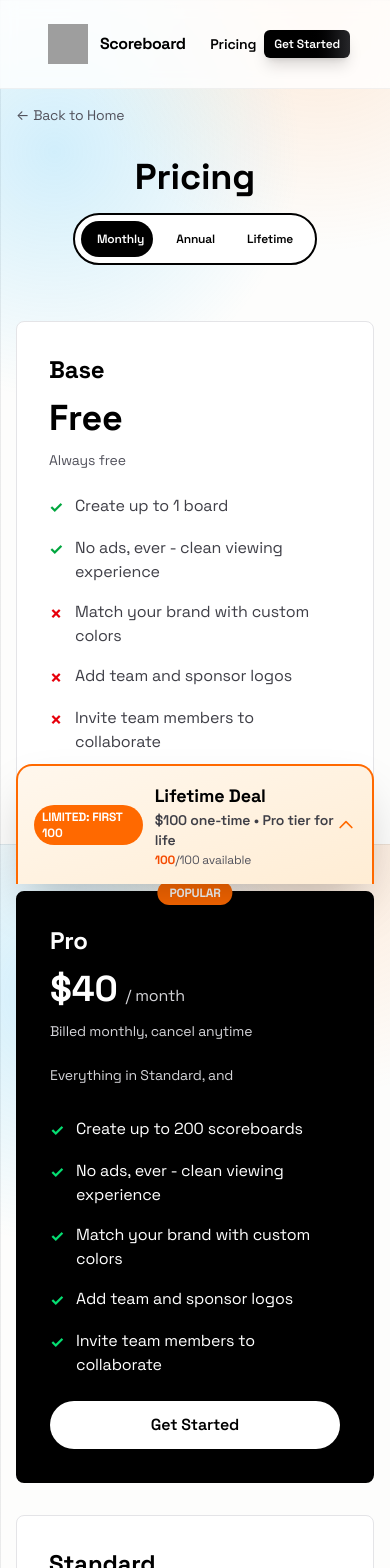
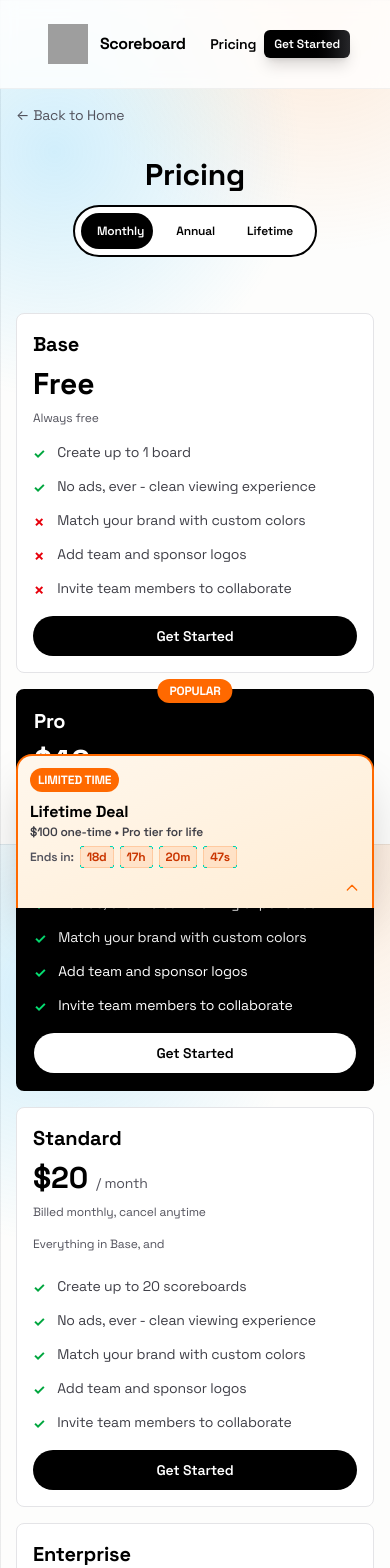
Before and after one commit to LocalsGG/scoreboard, a Next.js app: page /pricing in a window 390 px wide. Shown: the top 1568 px of the page. Built offline with nearby package versions, Linux system fonts and the light colour scheme; no server answers; grey boxes are pictures that could not be loaded.

Commit message:
pricing page fixes

```diff
--- a/app/(site)/pricing/PricingPageClient.tsx
+++ b/app/(site)/pricing/PricingPageClient.tsx
@@ -81,10 +81,39 @@ export function PricingPageClient() {
     return () => window.removeEventListener('hashchange', checkHash)
   }, [])
 
-  // Lifetime deal counter (100 available)
-  const lifetimeAvailable = 100
-  const lifetimeSold = 0 // This could be fetched from your backend
-  const lifetimeRemaining = lifetimeAvailable - lifetimeSold
+  // Countdown timer state
+  const [timeRemaining, setTimeRemaining] = useState<{
+    days: number
+    hours: number
+    minutes: number
+    seconds: number
+  } | null>(null)
+
+  // Countdown timer to Jan 1st 2026
+  useEffect(() => {
+    const endDate = new Date('2026-01-01T00:00:00Z').getTime()
+
+    const updateTimer = () => {
+      const now = new Date().getTime()
+      const distance = endDate - now
+
+      if (distance > 0) {
+        setTimeRemaining({
+          days: Math.floor(distance / (1000 * 60 * 60 * 24)),
+          hours: Math.floor((distance % (1000 * 60 * 60 * 24)) / (1000 * 60 * 60)),
+          minutes: Math.floor((distance % (1000 * 60 * 60)) / (1000 * 60)),
+          seconds: Math.floor((distance % (1000 * 60)) / 1000),
+        })
+      } else {
+        setTimeRemaining({ days: 0, hours: 0, minutes: 0, seconds: 0 })
+      }
+    }
+
+    updateTimer()
+    const interval = setInterval(updateTimer, 1000)
+
+    return () => clearInterval(interval)
+  }, [])
 
   const standardPrice = isAnnual ? 10 : 20
   const proPrice = isAnnual ? 20 : 40
@@ -181,8 +210,8 @@ export function PricingPageClient() {
         <span>←</span>
         <span>{isAuthenticated ? "Back to Dashboard" : "Back to Home"}</span>
       </Link>
-      <section className="flex flex-col items-center gap-4 sm:gap-6 text-center">
-        <h1 className="text-4xl sm:text-5xl lg:text-6xl font-black text-black">
+      <section className="flex flex-col items-center gap-3 sm:gap-4 lg:gap-6 text-center px-4 sm:px-0">
+        <h1 className="text-3xl sm:text-4xl lg:text-5xl xl:text-6xl font-black text-black">
           Pricing
         </h1>
         <PricingToggle
@@ -199,19 +228,19 @@ export function PricingPageClient() {
       </section>
 
 
-      <section className="grid gap-8 grid-cols-1 lg:grid-cols-4 max-w-7xl mx-auto w-full">
+      <section className="grid gap-4 sm:gap-6 lg:gap-8 grid-cols-1 md:grid-cols-2 lg:grid-cols-4 max-w-7xl mx-auto w-full">
         {/* Base Tier */}
-        <div className="flex flex-col gap-6 rounded-lg border border-zinc-200 bg-white p-8">
-          <div className="space-y-3">
-            <h2 className="text-2xl font-black text-black">Base</h2>
+        <div className="flex flex-col gap-4 sm:gap-6 rounded-lg border border-zinc-200 bg-white p-4 sm:p-6 lg:p-8">
+          <div className="space-y-2 sm:space-y-3">
+            <h2 className="text-xl sm:text-2xl font-black text-black">Base</h2>
             <div className="flex items-baseline gap-2">
-              <span className="text-4xl font-black text-black">Free</span>
+              <span className="text-3xl sm:text-4xl font-black text-black">Free</span>
             </div>
-            <p className="text-sm text-zinc-600">
+            <p className="text-xs sm:text-sm text-zinc-600">
               Always free
             </p>
           </div>
-          <ul className="flex flex-col gap-4 text-base">
+          <ul className="flex flex-col gap-3 sm:gap-4 text-sm sm:text-base">
             <li className="flex items-start gap-3">
               <span className="text-green-600 font-bold mt-0.5">✓</span>
               <span className="text-zinc-700">Create up to 1 board</span>
@@ -235,31 +264,31 @@ export function PricingPageClient() {
           </ul>
           <Link
             href="/auth"
-            className="mt-auto inline-flex items-center justify-center gap-2 rounded-full bg-black px-6 py-3 text-base font-semibold text-white transition-colors hover:bg-zinc-800"
+            className="mt-auto inline-flex items-center justify-center gap-2 rounded-full bg-black px-4 sm:px-6 py-2.5 sm:py-3 text-sm sm:text-base font-semibold text-white transition-colors hover:bg-zinc-800"
           >
             Get Started
           </Link>
         </div>
 
         {/* Pro Tier - Center */}
-        <div className="flex flex-col gap-6 rounded-lg border-2 border-black bg-black p-8 relative">
+        <div className="flex flex-col gap-4 sm:gap-6 rounded-lg border-2 border-black bg-black p-4 sm:p-6 lg:p-8 relative">
           <div className="absolute -top-3 left-1/2 -translate-x-1/2 px-3 py-1 rounded-full bg-orange-500 text-white text-xs font-bold uppercase">
             Popular
           </div>
-          <div className="space-y-3">
-            <h2 className="text-2xl font-black text-white">Pro</h2>
+          <div className="space-y-2 sm:space-y-3">
+            <h2 className="text-xl sm:text-2xl font-black text-white">Pro</h2>
             <div className="flex items-baseline gap-2">
-              <span className="text-4xl font-black text-white">${proPrice}</span>
-              <span className="text-base text-zinc-300">/ month</span>
+              <span className="text-3xl sm:text-4xl font-black text-white">${proPrice}</span>
+              <span className="text-sm sm:text-base text-zinc-300">/ month</span>
             </div>
-            <p className="text-sm text-zinc-300">
+            <p className="text-xs sm:text-sm text-zinc-300">
               {isAnnual ? 'Billed annually • Save 50%' : 'Billed monthly, cancel anytime'}
             </p>
           </div>
-          <p className="text-sm text-zinc-300 mb-2">
+          <p className="text-xs sm:text-sm text-zinc-300 mb-2">
             Everything in Standard, and
           </p>
-          <ul className="flex flex-col gap-4 text-base">
+          <ul className="flex flex-col gap-3 sm:gap-4 text-sm sm:text-base">
             <li className="flex items-start gap-3">
               <span className="text-green-400 font-bold mt-0.5">✓</span>
               <span className="text-white">Create up to 200 scoreboards</span>
@@ -284,28 +313,28 @@ export function PricingPageClient() {
           <button
             onClick={() => handleCheckout('pro')}
             disabled={loading === 'pro'}
-            className="mt-auto inline-flex items-center justify-center gap-2 rounded-full bg-white px-6 py-3 text-base font-semibold text-black transition-colors hover:bg-zinc-100 disabled:opacity-50 disabled:cursor-not-allowed"
+            className="mt-auto inline-flex items-center justify-center gap-2 rounded-full bg-white px-4 sm:px-6 py-2.5 sm:py-3 text-sm sm:text-base font-semibold text-black transition-colors hover:bg-zinc-100 disabled:opacity-50 disabled:cursor-not-allowed"
           >
             {loading === 'pro' ? 'Loading...' : 'Get Started'}
           </button>
         </div>
 
         {/* Standard Tier */}
-        <div className="flex flex-col gap-6 rounded-lg border border-zinc-200 bg-white p-8">
-          <div className="space-y-3">
-            <h2 className="text-2xl font-black text-black">Standard</h2>
+        <div className="flex flex-col gap-4 sm:gap-6 rounded-lg border border-zinc-200 bg-white p-4 sm:p-6 lg:p-8">
+          <div className="space-y-2 sm:space-y-3">
+            <h2 className="text-xl sm:text-2xl font-black text-black">Standard</h2>
             <div className="flex items-baseline gap-2">
-              <span className="text-4xl font-black text-black">${standardPrice}</span>
-              <span className="text-base text-zinc-600">/ month</span>
+              <span className="text-3xl sm:text-4xl font-black text-black">${standardPrice}</span>
+              <span className="text-sm sm:text-base text-zinc-600">/ month</span>
             </div>
-            <p className="text-sm text-zinc-600">
+            <p className="text-xs sm:text-sm text-zinc-600">
               {isAnnual ? 'Billed annually • Save 50%' : 'Billed monthly, cancel anytime'}
             </p>
           </div>
-          <p className="text-sm text-zinc-600 mb-2">
+          <p className="text-xs sm:text-sm text-zinc-600 mb-2">
             Everything in Base, and
           </p>
-          <ul className="flex flex-col gap-4 text-base">
+          <ul className="flex flex-col gap-3 sm:gap-4 text-sm sm:text-base">
             <li className="flex items-start gap-3">
               <span className="text-green-600 font-bold mt-0.5">✓</span>
               <span className="text-zinc-700">Create up to 20 scoreboards</span>
@@ -330,24 +359,24 @@ export function PricingPageClient() {
           <button
             onClick={() => handleCheckout('standard')}
             disabled={loading === 'standard'}
-            className="mt-auto inline-flex items-center justify-center gap-2 rounded-full bg-black px-6 py-3 text-base font-semibold text-white transition-colors hover:bg-zinc-800 disabled:opacity-50 disabled:cursor-not-allowed"
+            className="mt-auto inline-flex items-center justify-center gap-2 rounded-full bg-black px-4 sm:px-6 py-2.5 sm:py-3 text-sm sm:text-base font-semibold text-white transition-colors hover:bg-zinc-800 disabled:opacity-50 disabled:cursor-not-allowed"
           >
             {loading === 'standard' ? 'Loading...' : 'Get Started'}
           </button>
         </div>
 
         {/* Enterprise Tier */}
-        <div className="flex flex-col gap-6 rounded-lg border border-zinc-200 bg-white p-8">
-          <div className="space-y-3">
-            <h2 className="text-2xl font-black text-black">Enterprise</h2>
+        <div className="flex flex-col gap-4 sm:gap-6 rounded-lg border border-zinc-200 bg-white p-4 sm:p-6 lg:p-8">
+          <div className="space-y-2 sm:space-y-3">
+            <h2 className="text-xl sm:text-2xl font-black text-black">Enterprise</h2>
             <div className="flex items-baseline gap-2">
-              <span className="text-4xl font-black text-black">Let&apos;s talk</span>
+              <span className="text-2xl sm:text-3xl lg:text-4xl font-black text-black">Let&apos;s talk</span>
             </div>
-            <p className="text-sm text-zinc-600">
+            <p className="text-xs sm:text-sm text-zinc-600">
               Custom solutions for your team
             </p>
           </div>
-          <ul className="flex flex-col gap-4 text-base">
+          <ul className="flex flex-col gap-3 sm:gap-4 text-sm sm:text-base">
             <li className="flex items-start gap-3">
               <span className="text-green-600 font-bold mt-0.5">✓</span>
               <span className="text-zinc-700">Unlimited scoreboards</span>
@@ -371,7 +400,7 @@ export function PricingPageClient() {
           </ul>
           <Link
             href="mailto:contact@locals.gg"
-            className="mt-auto inline-flex items-center justify-center gap-2 rounded-full border-2 border-black bg-white px-6 py-3 text-base font-semibold text-black transition-colors hover:bg-zinc-50"
+            className="mt-auto inline-flex items-center justify-center gap-2 rounded-full border-2 border-black bg-white px-4 sm:px-6 py-2.5 sm:py-3 text-sm sm:text-base font-semibold text-black transition-colors hover:bg-zinc-50"
           >
             Contact Us
           </Link>
@@ -379,9 +408,9 @@ export function PricingPageClient() {
       </section>
 
       <section className="max-w-6xl mx-auto w-full">
-        <h2 className="text-2xl font-black text-black mb-8 text-center">Compare tiers & features</h2>
-        <div className="border border-zinc-200 rounded-lg overflow-hidden bg-white overflow-x-auto">
-          <div className="min-w-[600px]">
+        <h2 className="text-xl sm:text-2xl font-black text-black mb-4 sm:mb-6 lg:mb-8 text-center px-4">Compare tiers & features</h2>
+        <div className="border border-zinc-200 rounded-lg overflow-hidden bg-white overflow-x-auto mx-4 sm:mx-0">
+          <div className="min-w-[600px] sm:min-w-0">
             <div className="grid grid-cols-6 gap-2 sm:gap-4 p-3 sm:p-4 border-b border-zinc-200 bg-zinc-50">
               <div className="font-semibold text-black text-sm sm:text-base">Features</div>
               <div className="font-semibold text-black text-center text-xs sm:text-base">Base</div>
@@ -458,26 +487,26 @@ export function PricingPageClient() {
         </div>
       </section>
 
-      <section className="max-w-6xl mx-auto w-full flex flex-col gap-4 text-center">
-        <p className="text-sm text-zinc-600">
+      <section className="max-w-6xl mx-auto w-full flex flex-col gap-3 sm:gap-4 text-center px-4 sm:px-0">
+        <p className="text-xs sm:text-sm text-zinc-600">
           By subscribing, you agree to our Terms of Service. Subscriptions auto-renew until canceled. Cancel anytime, at least 24 hours prior to renewal to avoid additional charges. Manage your subscription through the platform you subscribed on.
         </p>
-        <p className="text-sm text-zinc-600">
-          Lifetime deal is limited to the first 100 customers. Lifetime access includes Pro tier features and all future updates. No refunds on lifetime purchases.
+        <p className="text-xs sm:text-sm text-zinc-600">
+          Lifetime deal ends January 1st, 2026. Lifetime access includes Pro tier features and all future updates. No refunds on lifetime purchases.
         </p>
-        <p className="text-sm text-zinc-600">
+        <p className="text-xs sm:text-sm text-zinc-600">
           All prices shown in US Dollars, excluding taxes. Applicable taxes will be calculated at checkout.
         </p>
       </section>
 
-      <section className="max-w-6xl mx-auto w-full flex flex-col items-center gap-4 text-center rounded-lg border border-zinc-200 bg-white p-8">
-        <h2 className="text-2xl font-black text-black">Looking for a custom solution?</h2>
-        <p className="text-base text-zinc-700 max-w-2xl">
+      <section className="max-w-6xl mx-auto w-full flex flex-col items-center gap-3 sm:gap-4 text-center rounded-lg border border-zinc-200 bg-white p-4 sm:p-6 lg:p-8 mx-4 sm:mx-0">
+        <h2 className="text-xl sm:text-2xl font-black text-black">Looking for a custom solution?</h2>
+        <p className="text-sm sm:text-base text-zinc-700 max-w-2xl">
           Let&apos;s talk about your specific needs and how we can help.
         </p>
         <Link
           href="mailto:contact@locals.gg"
-          className="inline-flex items-center justify-center gap-2 rounded-full border-2 border-black bg-white px-6 py-3 text-base font-semibold text-black transition-colors hover:bg-zinc-50"
+          className="inline-flex items-center justify-center gap-2 rounded-full border-2 border-black bg-white px-4 sm:px-6 py-2.5 sm:py-3 text-sm sm:text-base font-semibold text-black transition-colors hover:bg-zinc-50"
         >
           Contact Us
         </Link>
@@ -488,7 +517,7 @@ export function PricingPageClient() {
     <div
       id="lifetime-deal"
       className={`fixed bottom-0 left-0 right-0 z-50 transition-transform duration-300 ease-out ${
-        isLifetimeExpanded ? 'translate-y-0' : 'translate-y-[calc(100%-80px)]'
+        isLifetimeExpanded ? 'translate-y-0' : 'translate-y-[calc(100%-90px)] sm:translate-y-[calc(100%-80px)]'
       }`}
     >
       <div className="mx-auto max-w-7xl px-4 sm:px-6 lg:px-8">
@@ -497,25 +526,41 @@ export function PricingPageClient() {
           onClick={() => setIsLifetimeExpanded(!isLifetimeExpanded)}
         >
           {/* Collapsed Header - Always Visible */}
-          <div className="flex items-center justify-between p-4 sm:p-6">
-            <div className="flex items-center gap-3 sm:gap-4">
-              <div className="px-2 sm:px-3 py-1 rounded-full bg-orange-500 text-white text-xs font-bold uppercase">
-                Limited: First 100
+          <div className="flex flex-col sm:flex-row items-start sm:items-center justify-between gap-3 sm:gap-4 p-3 sm:p-4 lg:p-6">
+            <div className="flex flex-col sm:flex-row items-start sm:items-center gap-2 sm:gap-3 lg:gap-4 w-full sm:w-auto">
+              <div className="px-2 sm:px-3 py-1 rounded-full bg-orange-500 text-white text-xs font-bold uppercase whitespace-nowrap">
+                Limited Time
               </div>
-              <div>
-                <h3 className="text-lg sm:text-xl font-black text-black">Lifetime Deal</h3>
-                <p className="text-sm text-zinc-700 font-semibold">$100 one-time • Pro tier for life</p>
-                <p className="text-xs text-zinc-600 mt-0.5">
-                  <span className="font-bold text-orange-600">{lifetimeRemaining}</span>/{lifetimeAvailable} available
-                </p>
+              <div className="flex-1 min-w-0">
+                <h3 className="text-base sm:text-lg lg:text-xl font-black text-black">Lifetime Deal</h3>
+                <p className="text-xs sm:text-sm text-zinc-700 font-semibold">$100 one-time • Pro tier for life</p>
+                {timeRemaining && (
+                  <div className="flex flex-wrap items-center gap-1.5 sm:gap-2 mt-1.5">
+                    <span className="text-xs sm:text-sm text-zinc-600 font-semibold">Ends in:</span>
+                    {timeRemaining.days > 0 && (
+                      <span className="px-1.5 sm:px-2 py-0.5 rounded bg-orange-500/10 border border-orange-500/20 text-xs sm:text-sm font-bold text-orange-700">
+                        {timeRemaining.days}d
+                      </span>
+                    )}
+                    <span className="px-1.5 sm:px-2 py-0.5 rounded bg-orange-500/10 border border-orange-500/20 text-xs sm:text-sm font-bold text-orange-700">
+                      {String(timeRemaining.hours).padStart(2, '0')}h
+                    </span>
+                    <span className="px-1.5 sm:px-2 py-0.5 rounded bg-orange-500/10 border border-orange-500/20 text-xs sm:text-sm font-bold text-orange-700">
+                      {String(timeRemaining.minutes).padStart(2, '0')}m
+                    </span>
+                    <span className="px-1.5 sm:px-2 py-0.5 rounded bg-orange-500/10 border border-orange-500/20 text-xs sm:text-sm font-bold text-orange-700">
+                      {String(timeRemaining.seconds).padStart(2, '0')}s
+                    </span>
+                  </div>
+                )}
               </div>
             </div>
-            <div className="flex items-center gap-2">
-              <span className="text-sm font-semibold text-zinc-700 hidden sm:inline">
+            <div className="flex items-center gap-2 self-end sm:self-auto">
+              <span className="text-xs sm:text-sm font-semibold text-zinc-700 hidden sm:inline">
                 {isLifetimeExpanded ? 'Tap to close' : 'Tap to expand'}
               </span>
               <svg
-                className={`w-5 h-5 text-orange-500 transition-transform duration-300 ${
+                className={`w-4 h-4 sm:w-5 sm:h-5 text-orange-500 transition-transform duration-300 flex-shrink-0 ${
                   isLifetimeExpanded ? 'rotate-180' : ''
                 }`}
                 fill="none"
@@ -529,24 +574,44 @@ export function PricingPageClient() {
 
           {/* Expanded Content */}
           {isLifetimeExpanded && (
-            <div className="px-4 sm:px-6 pb-6 sm:pb-8 border-t border-orange-200/50 animate-fade-in">
-              <div className="flex flex-col md:flex-row items-start gap-6 pt-6">
-                <div className="flex-1 space-y-3">
-                  <div className="flex items-baseline gap-2">
-                    <span className="text-4xl sm:text-5xl font-black text-black">$100</span>
-                    <span className="text-lg text-zinc-700">one-time</span>
+            <div className="px-3 sm:px-4 lg:px-6 pb-4 sm:pb-6 lg:pb-8 border-t border-orange-200/50 animate-fade-in">
+              <div className="flex flex-col lg:flex-row items-start gap-4 sm:gap-6 pt-4 sm:pt-6">
+                <div className="flex-1 space-y-2 sm:space-y-3 w-full">
+                  <div className="flex flex-wrap items-baseline gap-2">
+                    <span className="text-3xl sm:text-4xl lg:text-5xl font-black text-black">$100</span>
+                    <span className="text-base sm:text-lg text-zinc-700">one-time</span>
                   </div>
-                  <p className="text-base text-zinc-700 font-semibold">
+                  <p className="text-sm sm:text-base text-zinc-700 font-semibold">
                     Pro tier for life • All future updates included
                   </p>
-                  <div className="flex items-center gap-2 pt-2">
-                    <span className="px-3 py-1 rounded-full bg-orange-500/10 border border-orange-500/20 text-sm font-bold text-orange-700">
-                      <span className="font-black">{lifetimeRemaining}</span>/{lifetimeAvailable} available
-                    </span>
-                  </div>
+                  {timeRemaining && (
+                    <div className="flex flex-wrap items-center gap-2 sm:gap-3 pt-2">
+                      <span className="text-xs sm:text-sm text-zinc-600 font-semibold">Deal ends in:</span>
+                      <div className="flex flex-wrap items-center gap-1.5 sm:gap-2">
+                        {timeRemaining.days > 0 && (
+                          <div className="flex flex-col items-center px-2 sm:px-3 py-1.5 sm:py-2 rounded-lg bg-orange-500/10 border border-orange-500/20 min-w-[50px] sm:min-w-[60px]">
+                            <span className="text-lg sm:text-xl lg:text-2xl font-black text-orange-700">{timeRemaining.days}</span>
+                            <span className="text-xs text-orange-600 font-semibold">days</span>
+                          </div>
+                        )}
+                        <div className="flex flex-col items-center px-2 sm:px-3 py-1.5 sm:py-2 rounded-lg bg-orange-500/10 border border-orange-500/20 min-w-[50px] sm:min-w-[60px]">
+                          <span className="text-lg sm:text-xl lg:text-2xl font-black text-orange-700">{String(timeRemaining.hours).padStart(2, '0')}</span>
+                          <span className="text-xs text-orange-600 font-semibold">hours</span>
+                        </div>
+                        <div className="flex flex-col items-center px-2 sm:px-3 py-1.5 sm:py-2 rounded-lg bg-orange-500/10 border border-orange-500/20 min-w-[50px] sm:min-w-[60px]">
+                          <span className="text-lg sm:text-xl lg:text-2xl font-black text-orange-700">{String(timeRemaining.minutes).padStart(2, '0')}</span>
+                          <span className="text-xs text-orange-600 font-semibold">mins</span>
+                        </div>
+                        <div className="flex flex-col items-center px-2 sm:px-3 py-1.5 sm:py-2 rounded-lg bg-orange-500/10 border border-orange-500/20 min-w-[50px] sm:min-w-[60px]">
+                          <span className="text-lg sm:text-xl lg:text-2xl font-black text-orange-700">{String(timeRemaining.seconds).padStart(2, '0')}</span>
+                          <span className="text-xs text-orange-600 font-semibold">secs</span>
+                        </div>
+                      </div>
+                    </div>
+                  )}
                 </div>
-                <div className="flex-1 w-full">
-                  <ul className="flex flex-col gap-3 text-sm sm:text-base">
+                <div className="flex-1 w-full lg:max-w-md">
+                  <ul className="flex flex-col gap-2 sm:gap-3 text-sm sm:text-base">
                     <li className="flex items-start gap-3">
                       <span className="text-green-600 font-bold mt-0.5">✓</span>
                       <span className="text-zinc-800">Create up to 200 scoreboards</span>
@@ -573,14 +638,14 @@ export function PricingPageClient() {
                     </li>
                   </ul>
                 </div>
-                <div className="w-full md:w-auto">
+                <div className="w-full lg:w-auto">
                   <button
                     onClick={(e) => {
                       e.stopPropagation()
                       handleCheckout('lifetime')
                     }}
                     disabled={loading === 'lifetime'}
-                    className="inline-flex items-center justify-center gap-2 rounded-full bg-orange-500 px-6 sm:px-8 py-3 sm:py-4 text-base font-semibold text-white transition-colors hover:bg-orange-600 w-full md:w-auto disabled:opacity-50 disabled:cursor-not-allowed"
+                    className="inline-flex items-center justify-center gap-2 rounded-full bg-orange-500 px-4 sm:px-6 lg:px-8 py-2.5 sm:py-3 lg:py-4 text-sm sm:text-base font-semibold text-white transition-colors hover:bg-orange-600 w-full lg:w-auto disabled:opacity-50 disabled:cursor-not-allowed"
                   >
                     {loading === 'lifetime' ? 'Loading...' : 'Claim Lifetime Deal'}
                   </button>
--- a/app/layout.tsx
+++ b/app/layout.tsx
@@ -5,7 +5,9 @@ export const metadata: Metadata = {
   title: "Scoreboard",
   description: "Simple scoreboards and dashboards.",
   icons: {
-    icon: "/favicon.ico",
+    icon: "https://xhfowpcbsriitbtxmjob.supabase.co/storage/v1/object/public/public%20images/favicon.ico",
+    shortcut: "https://xhfowpcbsriitbtxmjob.supabase.co/storage/v1/object/public/public%20images/favicon.ico",
+    apple: "https://xhfowpcbsriitbtxmjob.supabase.co/storage/v1/object/public/public%20images/favicon.ico",
   },
 };
 
```
Also changed, not shown: app/(site)/page.tsx (+88 -8 lines).
